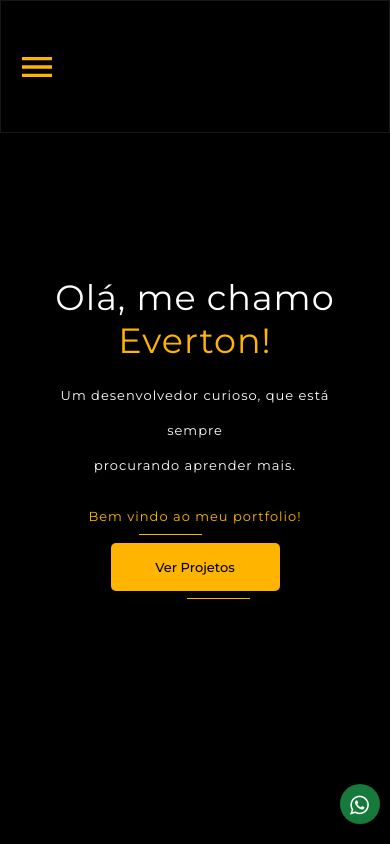
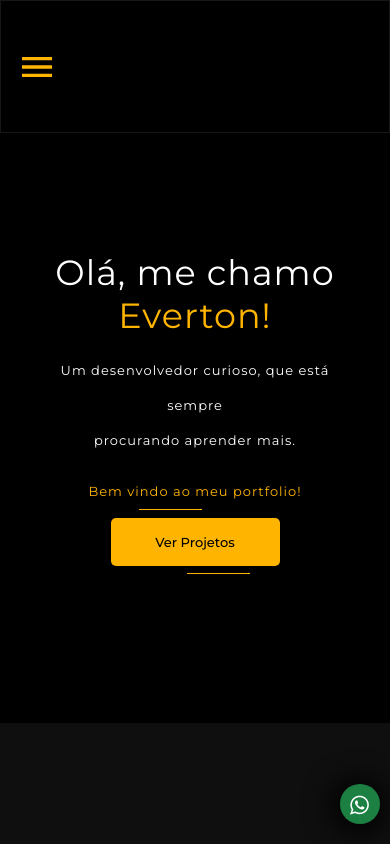
Before and after one commit to EvertonCarvalho1/portfolio-app, a React (Create React App) app: page / in a window 390 px wide. Shown: the top 844 px of the page. Built offline with nearby package versions, Linux system fonts and the light colour scheme.

Commit message:
mobile version home component

```diff
--- a/src/pages/Home/styles.ts
+++ b/src/pages/Home/styles.ts
@@ -87,7 +87,7 @@ export const Container = styled.div`
             align-items: center;
             justify-content: center;
             align-items: center;
-            margin: 225px auto ;
+            margin: 200px auto 70px auto;
             text-align: center;
             width: 100%;
             max-width: 1156px;
--- a/src/pages/Main/styles.ts
+++ b/src/pages/Main/styles.ts
@@ -28,6 +28,8 @@ export const Container = styled.div`
             transform: translate(-50%, -50%);
         }
     }
+
+
 
     .mySkills0{
         width: 100% ;
@@ -113,4 +115,5 @@ export const Container = styled.div`
           }
       }
 
+
 `;
```
